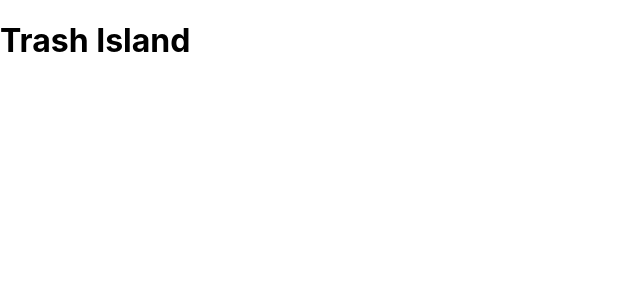
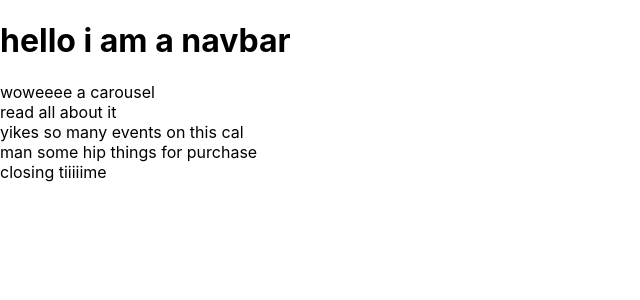
Before and after one commit to graciemcguire/trashislandbk.com, a React (Create React App) app: page / in a window 1280 px wide. Shown: the top 300 px of the page, without its empty margins (0-640 px from the left). Built offline with nearby package versions, Linux system fonts and the light colour scheme.

Commit message:
hecka components

```diff
--- /dev/null
+++ b/src/Components/About.js
@@ -0,0 +1,9 @@
+import React, { Component } from 'react'
+
+export default class About extends Component {
+  render() {
+    return(
+    <div>read all about it </div>
+    )
+  }
+}
--- /dev/null
+++ b/src/Components/Carousel.js
@@ -0,0 +1,9 @@
+import React, { Component } from 'react'
+
+export default class Carousel extends Component {
+  render() {
+    return(
+    <div>woweeee a carousel</div>
+    )
+  }
+}
--- /dev/null
+++ b/src/Components/EventCal.js
@@ -0,0 +1,9 @@
+import React, { Component } from 'react'
+
+export default class EventCal extends Component {
+  render() {
+    return(
+    <div>yikes so many events on this cal</div>
+    )
+  }
+}
--- /dev/null
+++ b/src/Components/Footer.js
@@ -0,0 +1,9 @@
+import React, { Component } from 'react'
+
+export default class Footer extends Component {
+  render() {
+    return(
+    <div>closing tiiiiime</div>
+    )
+  }
+}
--- a/src/Components/NavBar.js
+++ b/src/Components/NavBar.js
@@ -4,7 +4,7 @@ export default class NavBar extends Component {
   render() {
     return(
     <div>
-      <h1>Trash Island</h1>
+      <h1>hello i am a navbar</h1>
     </div>
     )
   }
--- /dev/null
+++ b/src/Components/Store.js
@@ -0,0 +1,9 @@
+import React, { Component } from 'react'
+
+export default class Store extends Component {
+  render() {
+    return(
+    <div>man some hip things for purchase</div>
+    )
+  }
+}
--- a/src/Containers/MainContainer.js
+++ b/src/Containers/MainContainer.js
@@ -1,11 +1,21 @@
 import React, { Component } from 'react'
 import NavBar from '../Components/NavBar'
+import Carousel from '../Components/Carousel'
+import About from '../Components/About'
+import EventCal from '../Components/EventCal'
+import Store from '../Components/Store'
+import Footer from '../Components/Footer'
 
 export default class MainContainer extends Component {
   render() {
     return(
     <div>
-    <NavBar />
+      <NavBar />
+      <Carousel />
+      <About />
+      <EventCal />
+      <Store />
+      <Footer />
     </div>
 
     )
```
